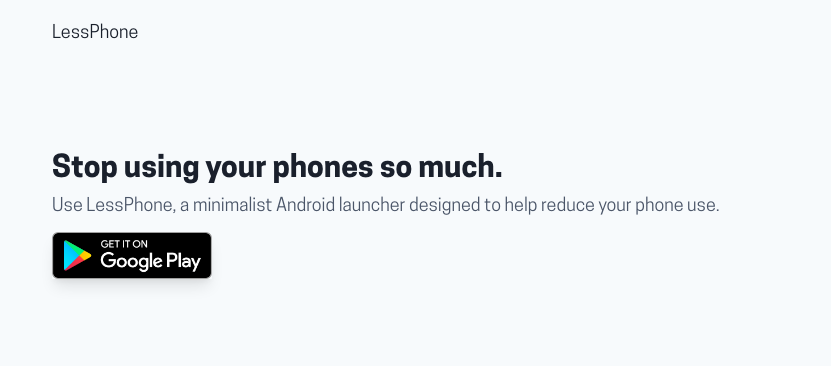
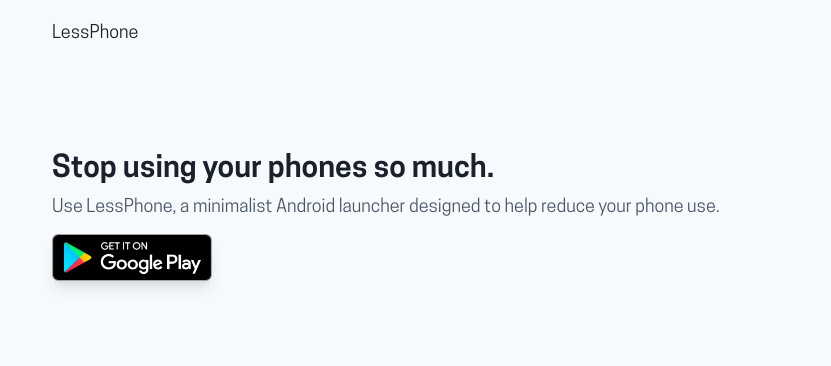
Before and after one commit to aswinmohanme/lessphone-landing, a website: page index.html in a window 1280 px wide. Shown: the top 366 px of the page, without its empty margins (224-1055 px from the left). Drawn offline with Linux system fonts and the light colour scheme; files whose address does not match are found by name.

Commit message:
Fix cooper hewitt fonts

```diff
--- a/css/tailwind.css
+++ b/css/tailwind.css
@@ -4,13 +4,13 @@
 @font-face {
     font-family: Cooper Hewitt;
     font-weight: 400;
-    src: url(../assets/fonts/CooperHewitt-Book.otf) format("opentype");
+    src: url(/assets/fonts/CooperHewitt-Book.otf) format("opentype");
 }
 
 @font-face {
     font-family: Cooper Hewitt;
-    font-weight: 700;
-    src: url(../assets/fonts/CooperHewitt-Bold.otf) format("opentype");
+    font-weight: 600;
+    src: url(/assets/fonts/CooperHewitt-Semibold.otf) format("opentype");
 }
 
 @tailwind components;
--- a/index.html
+++ b/index.html
@@ -15,10 +15,10 @@
     </nav>
 
     <section class="p-5 mt-16">
-        <h2 class="text-3xl font-bold leading-tight">Stop using your phones so much.</h2>
-        <p class="text-gray-700 mt-1">Use LessPhone, a minimalist Android launcher designed to help reduce your phone use.</p>
+        <h2 class="text-3xl font-semibold leading-tight">Stop using your phones so much.</h2>
+        <p class="text-gray-700 mt-1 leading-relaxed">Use LessPhone, a minimalist Android launcher designed to help reduce your phone use.</p>
         <a class=" shadow-lg w-40 inline-block mt-3" href="https://play.google.com/store/apps/details?id=me.aswinmohan.nophone&hl=en_IN">
-            <img class="w-full cover" alt="Google Play Badge" src="./assets/img/google-play-badge.png" />
+            <img class="w-full cover" alt="Google Play Badge" src="public/assets/img/google-play-badge.png" />
         </a>
     </section>
 
```
Also changed, not shown: assets/fonts/CooperHewitt-Bold.otf (deleted), public/assets/fonts/CooperHewitt-Book.otf (renamed from assets/fonts/CooperHewitt-Book.otf), public/assets/fonts/CooperHewitt-Semibold.otf (added), public/assets/img/google-play-badge.png (renamed from assets/img/google-play-badge.png), public/build/tailwind.css.
